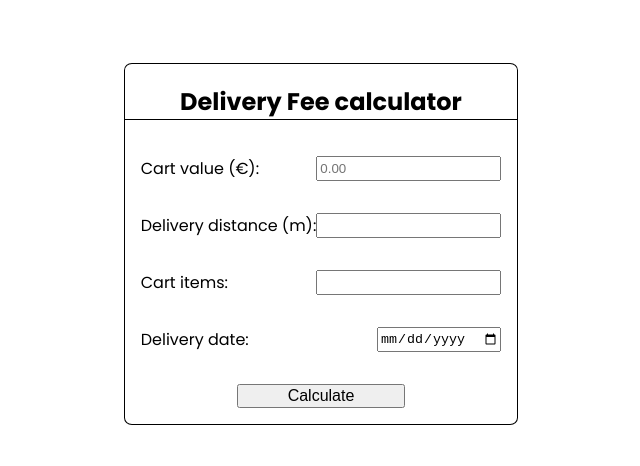
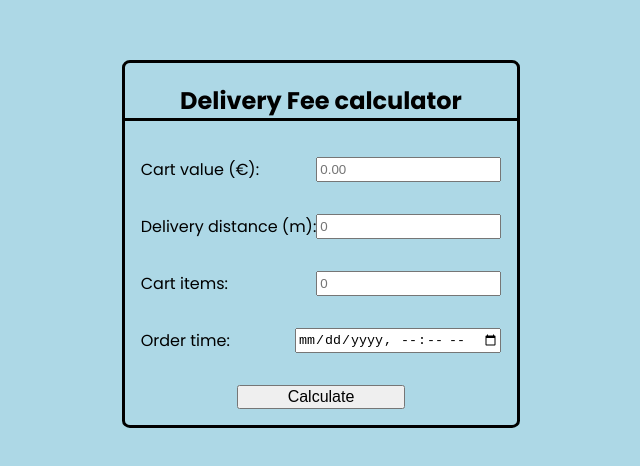
Before and after one commit to fka-kafka/wolt, a React (Vite) app: page / in a window 1280 px wide. Shown: the part 156-622 px from the top of the page, without its empty margins (319-959 px from the left). Built offline with nearby package versions, Linux system fonts and the light colour scheme.

Commit message:
completed base frontend functionality

```diff
--- a/src/App.tsx
+++ b/src/App.tsx
@@ -1,37 +1,28 @@
 import { useState } from "react";
+import handleSubmit  from './modules/packagerModule.ts'
 
 function App() {
-
-  type CalculatorType = {
-    cart_value: number,
-    delivery_distance: number,
-    number_of_items: number,
-    time: string
-  }
-
-  type CalculatorStateType = { cart: CalculatorType}
-
-  const initState: CalculatorStateType = { cart: {} }
-
-  const [cart, setCart] = useState<CalculatorStateType>(initState)
-
-  const handleSubmit = () => {
-
-  }
+  const [cartValue, setCartValue] = useState<string>("");
+  const [distance, setDistance] = useState<string>("");
+  const [items, setItems] = useState<string>("");
+  const [time, setTime] = useState<string>("");
 
   return (
     <section className="calculator">
       <h1 className="header">Delivery Fee calculator</h1>
 
-      <form action="" className="to__deliver">
+      <form className="to__deliver" onSubmit={(e) => handleSubmit(e, time)}>
         <div>
           <label htmlFor="value">Cart value (€):</label>
           <input
             id="value"
+            name="cartValue"
             type="text"
+            required
+            value={cartValue}
+            onChange={(e) => setCartValue(e.target.value)}
             className="to__deliver-value"
             placeholder="0.00"
-            required
           />
         </div>
 
@@ -39,9 +30,13 @@ function App() {
           <label htmlFor="distance">Delivery distance (m):</label>
           <input
             id="distance"
+            name="distance"
             type="text"
+            required
+            value={distance}
+            onChange={(e) => setDistance(e.target.value)}
             className="to__deliver-distance"
-            required
+            placeholder="0"
           />
         </div>
 
@@ -49,18 +44,30 @@ function App() {
           <label htmlFor="items">Cart items: </label>
           <input
             id="items"
+            name="items"
             type="text"
+            required
+            value={items}
+            onChange={(e) => setItems(e.target.value)}
+            placeholder="0"
             className="to__deliver-items"
+          />
+        </div>
+
+        <div>
+          <label htmlFor="time">Order time: </label>
+          <input
+            id="time"
+            name="time"
+            type="datetime-local"
+            value={time}
+            onChange={(e) => setTime(e.target.value)}
+            className="to__deliver-time"
             required
           />
         </div>
 
-        <div>
-          <label htmlFor="date">Delivery date: </label>
-          <input id="date" type="date" className="to__deliver-date" required />
-        </div>
-
-        <button type="submit" onSubmit={handleSubmit}>Calculate</button>
+        <button type="submit">Calculate</button>
       </form>
     </section>
   );
--- a/src/assets/styles/scss/main.scss
+++ b/src/assets/styles/scss/main.scss
@@ -6,6 +6,7 @@
   box-sizing: border-box;
   height: 100%;
   width: 100%;
+  background: lightblue;
   display: flex;
   align-items: center;
   justify-content: center;
@@ -13,7 +14,7 @@
 
 .calculator {
   display: inline-block;
-  border: 1px solid black;
+  border: 3px solid black;
   min-width: 20vw;
   width: auto;
   height: auto;
@@ -21,7 +22,7 @@
 }
 
 h1 {
-  border-bottom: 1px solid black;
+  border-bottom: 3px solid black;
   text-align: center;
   display: flex;
   align-items: center;
@@ -42,6 +43,17 @@ h1 {
     }
   }
 
+  &-value,
+  &-distance,
+  &-items,
+  &-time {
+    font: .8 "Poppins";
+
+    ::placeholder {
+      font-family: "Poppins";
+    }
+  }
+
   button {
     margin: 1rem 7rem;
     font-weight: 500;
--- /dev/null
+++ b/src/modules/packagerModule.ts
@@ -0,0 +1,16 @@
+import { FormEvent } from "react";
+
+const handleSubmit = (e: FormEvent<HTMLFormElement>, time: string) => {
+    e.preventDefault();
+
+    const formData = new FormData(e.currentTarget);
+
+    const UTCTime = new Date(time);
+    formData.set("time", `${UTCTime.toISOString()}`);
+
+    const dataObject = Object.fromEntries(formData.entries());
+    const serverRequest = JSON.stringify(dataObject)
+    console.log(serverRequest)
+}
+
+export default handleSubmit
```
